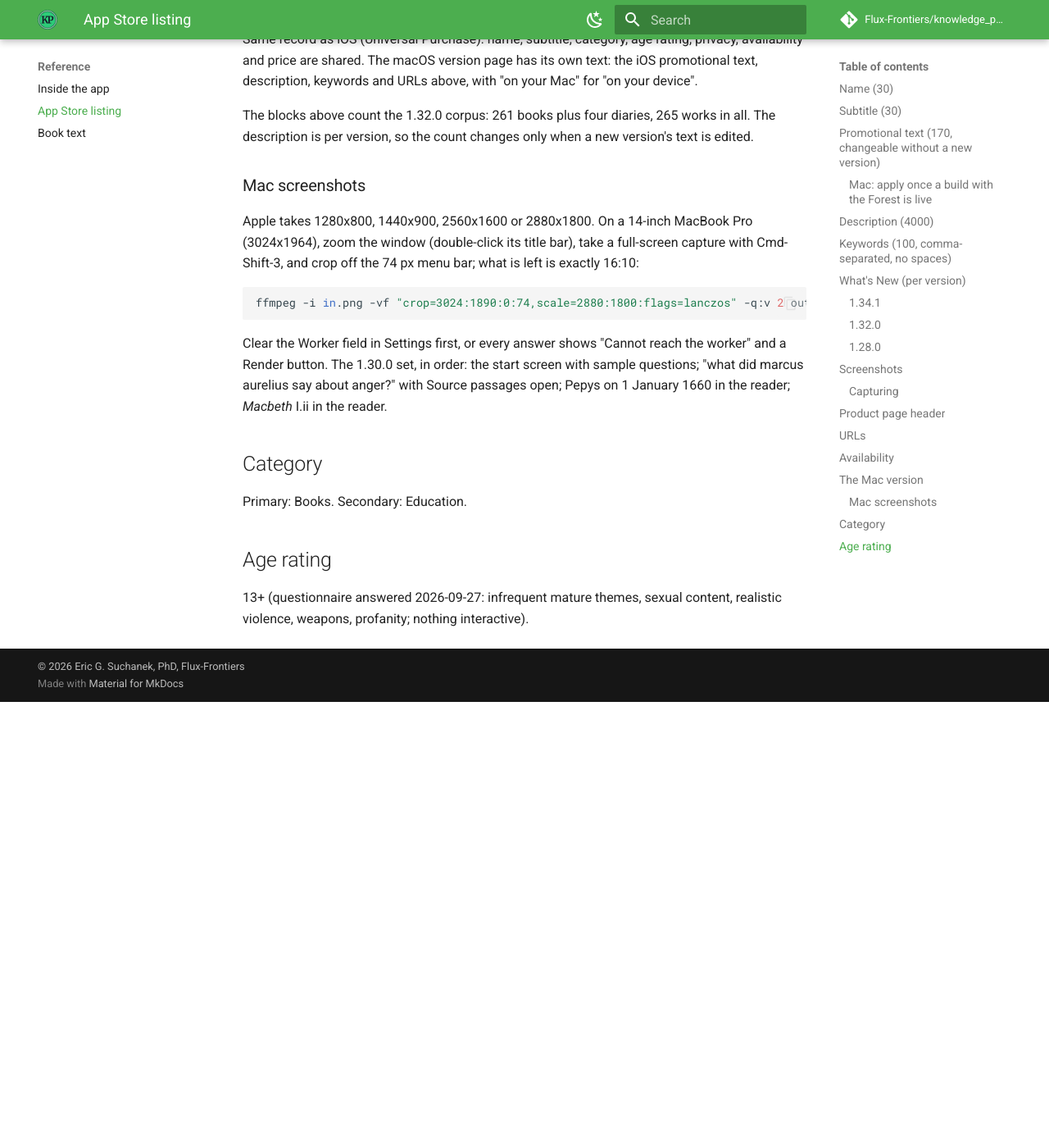
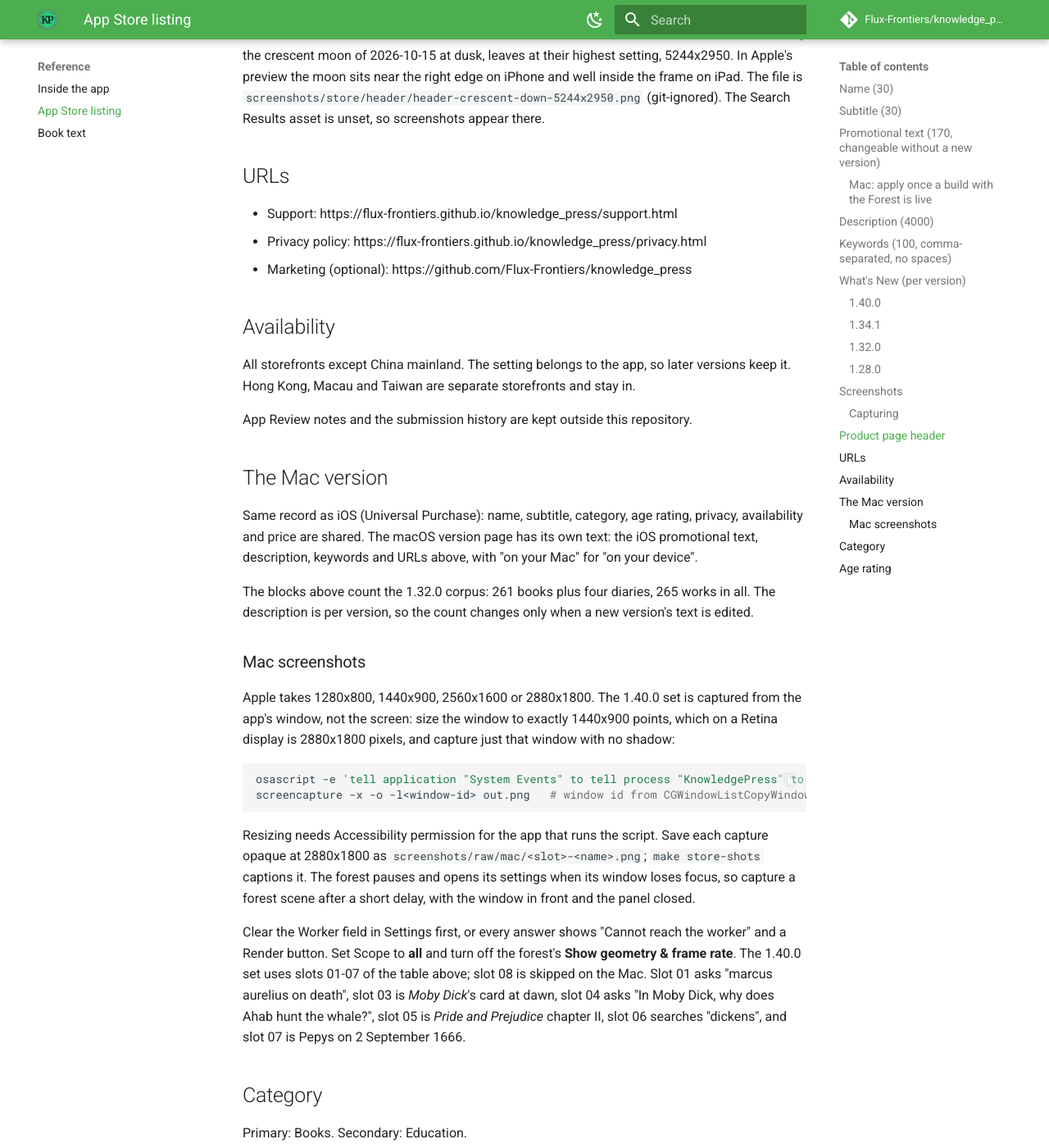
Before and after one commit to Flux-Frontiers/knowledge_press, an MkDocs documentation site: the page built from docs/APP_STORE_LISTING.md, in a window 1280 px wide and 1400 px high, scrolled down 5470 px. Shown: the whole window at 82% size. Built offline with MkDocs 1.6.1 and Material for MkDocs 9.7.7, drawn with Linux system fonts in a browser that asks for light colours; comment, search, counter and statistics services are not loaded; before the commit the page ends 6326 px from its top, so only the background shows below that; some of the changed text lies outside the part shown.

Commit message:
docs(store): What's New for 1.40.0, and how the Mac set is captured
Co-Authored-By: Claude Opus 5.5 <noreply@anthropic.com>

````diff
--- a/docs/APP_STORE_LISTING.md
+++ b/docs/APP_STORE_LISTING.md
@@ -89,6 +89,37 @@ The Knowledge Press is not affiliated with Project Gutenberg. The texts are publ
 classics,books,library,philosophy,literature,offline,reader,search,shakespeare,plato,diaries,homer
 
 ## What's New (per version)
+
+### 1.40.0
+
+iOS:
+
+```text
+A smoother forest and a new icon.
+
+- A new app icon, in light, dark, clear and tinted styles.
+- The forest draws faster, with a shorter top bar and a camera button. Shadows have their own setting.
+- On iPad, switch between Chat, Browse and the Forest from a bar at the bottom.
+- Pepys's diary opens from its tree in the forest.
+- A follow-up question stays in the part of the library you first asked about.
+- On newer iPhones and iPads, on-device answers read longer passages.
+- Share as PDF opens faster.
+- Moots held with your own GutenbergKG worker are now kept on the device.
+```
+
+Mac (the first Mac version with the Forest; the Mac last shipped 1.32.0):
+
+```text
+The Forest is here. Walk a 3-D forest where every tree is a book, right inside the app and with no network needed. Open a tree and click Ask about this book to ask that book a question.
+
+Also new:
+- A new app icon, in light, dark, clear and tinted styles.
+- Tree buttons in Browse and on answer citations take you to that book's tree.
+- Browse search finds titles as well as authors.
+- A follow-up question stays in the part of the library you first asked about.
+- On newer Macs, on-device answers read longer passages.
+- Moots held with your own GutenbergKG worker are now kept on the device.
+```
 
 ### 1.34.1
 
@@ -235,20 +266,29 @@ a new version's text is edited.
 
 ### Mac screenshots
 
-Apple takes 1280x800, 1440x900, 2560x1600 or 2880x1800. On a 14-inch
-MacBook Pro (3024x1964), zoom the window (double-click its title bar), take
-a full-screen capture with Cmd-Shift-3, and crop off the 74 px menu bar;
-what is left is exactly 16:10:
+Apple takes 1280x800, 1440x900, 2560x1600 or 2880x1800. The 1.40.0 set is
+captured from the app's window, not the screen: size the window to exactly
+1440x900 points, which on a Retina display is 2880x1800 pixels, and capture
+just that window with no shadow:
 
 ```sh
-ffmpeg -i in.png -vf "crop=3024:1890:0:74,scale=2880:1800:flags=lanczos" -q:v 2 out.jpg
+osascript -e 'tell application "System Events" to tell process "KnowledgePress" to set size of window 1 to {1440, 900}'
+screencapture -x -o -l<window-id> out.png   # window id from CGWindowListCopyWindowInfo
 ```
 
-Clear the Worker field in Settings first, or every answer shows "Cannot
-reach the worker" and a Render button. The 1.30.0 set, in order: the start
-screen with sample questions; "what did marcus aurelius say about anger?"
-with Source passages open; Pepys on 1 January 1660 in the reader; *Macbeth*
-I.ii in the reader.
+Resizing needs Accessibility permission for the app that runs the script. Save
+each capture opaque at 2880x1800 as `screenshots/raw/mac/<slot>-<name>.png`;
+`make store-shots` captions it. The forest pauses and opens its settings when
+its window loses focus, so capture a forest scene after a short delay, with the
+window in front and the panel closed.
+
+Clear the Worker field in Settings first, or every answer shows "Cannot reach
+the worker" and a Render button. Set Scope to **all** and turn off the forest's
+**Show geometry & frame rate**. The 1.40.0 set uses slots 01-07 of the table
+above; slot 08 is skipped on the Mac. Slot 01 asks "marcus aurelius on death",
+slot 03 is *Moby Dick*'s card at dawn, slot 04 asks "In Moby Dick, why does Ahab
+hunt the whale?", slot 05 is *Pride and Prejudice* chapter II, slot 06 searches
+"dickens", and slot 07 is Pepys on 2 September 1666.
 
 ## Category
 
````
